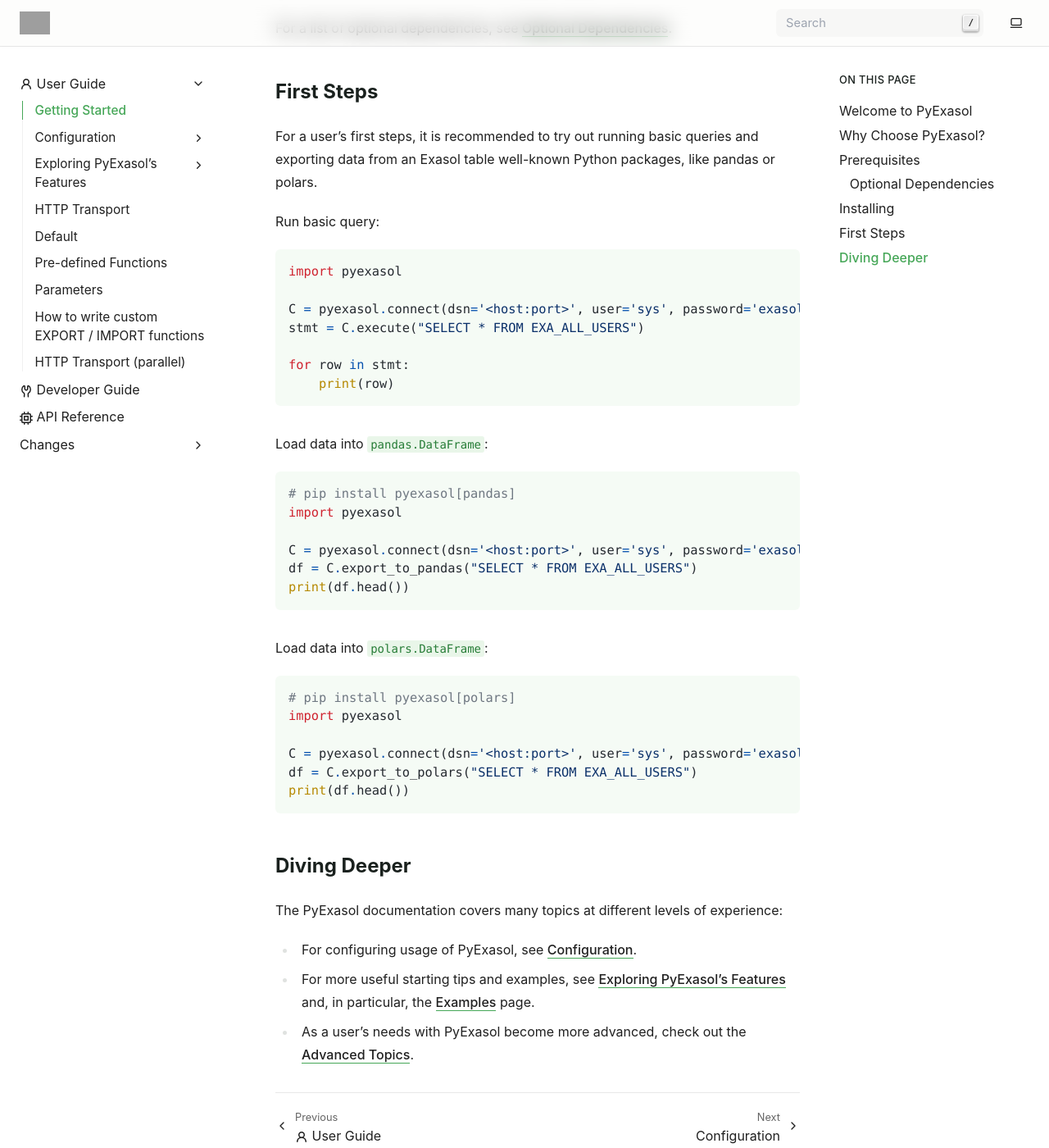
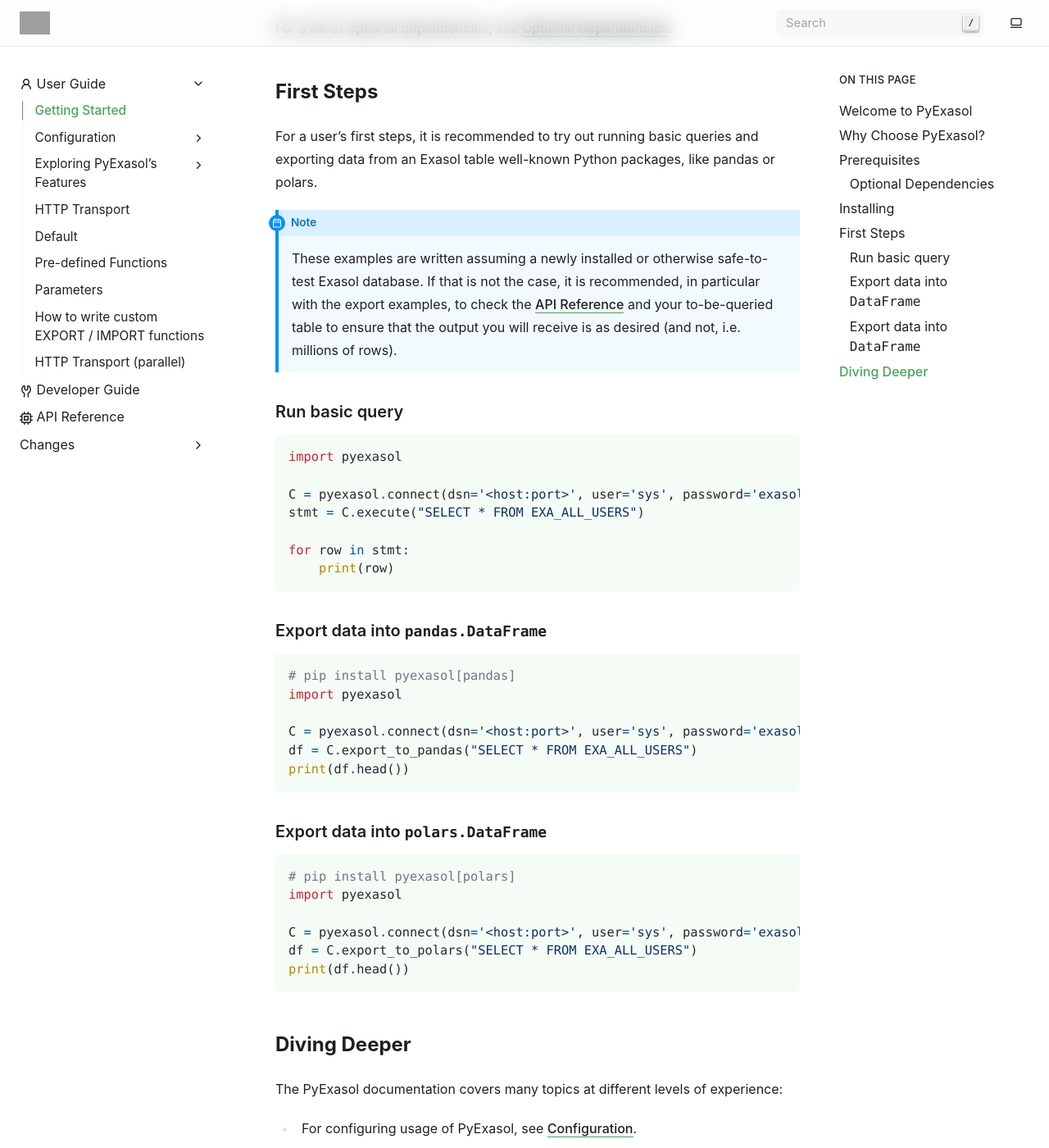
Before and after one commit to exasol/pyexasol, a Sphinx documentation site: the page built from doc/user_guide/getting_started.rst, in a window 1280 px wide and 1400 px high, scrolled down 1465 px. Shown: the whole window at 82% size. Built offline with Sphinx 7.4.7, drawn with Linux system fonts in a browser that asks for light colours; some of the changed text lies outside the part shown; grey boxes are pictures that could not be loaded.

Commit message:
Switch examples to sub-headers & add caution note

```diff
--- a/doc/user_guide/getting_started.rst
+++ b/doc/user_guide/getting_started.rst
@@ -55,7 +55,14 @@
 
 For a user's first steps, it is recommended to try out running basic queries and exporting data from an Exasol table well-known Python packages, like pandas or polars.
 
-Run basic query:
+.. note::
+    These examples are written assuming a newly installed or otherwise safe-to-test
+    Exasol database. If that is not the case, it is recommended, in particular with the
+    export examples, to check the :ref:`API` and your to-be-queried table to ensure that
+    the output you will receive is as desired (and not, i.e. millions of rows).
+
+Run basic query
+^^^^^^^^^^^^^^^
 
 .. code-block:: python
 
@@ -67,7 +74,8 @@
     for row in stmt:
         print(row)
 
-Load data into :class:`pandas.DataFrame`:
+Export data into :class:`pandas.DataFrame`
+^^^^^^^^^^^^^^^^^^^^^^^^^^^^^^^^^^^^^^^^^^
 
 .. code-block:: python
 
@@ -78,7 +86,8 @@
     df = C.export_to_pandas("SELECT * FROM EXA_ALL_USERS")
     print(df.head())
 
-Load data into :class:`polars.DataFrame`:
+Export data into :class:`polars.DataFrame`
+^^^^^^^^^^^^^^^^^^^^^^^^^^^^^^^^^^^^^^^^^^
 
 .. code-block:: python
 
@@ -96,4 +105,5 @@
 
 * For configuring usage of PyExasol, see :ref:`configuration`.
 * For more useful starting tips and examples, see :ref:`exploring_features` and, in particular, the :ref:`examples` page.
+* For an overview of the API, check out the :ref:`API` page.
 * As a user's needs with PyExasol become more advanced, check out the :ref:`advanced_topics`.
```
